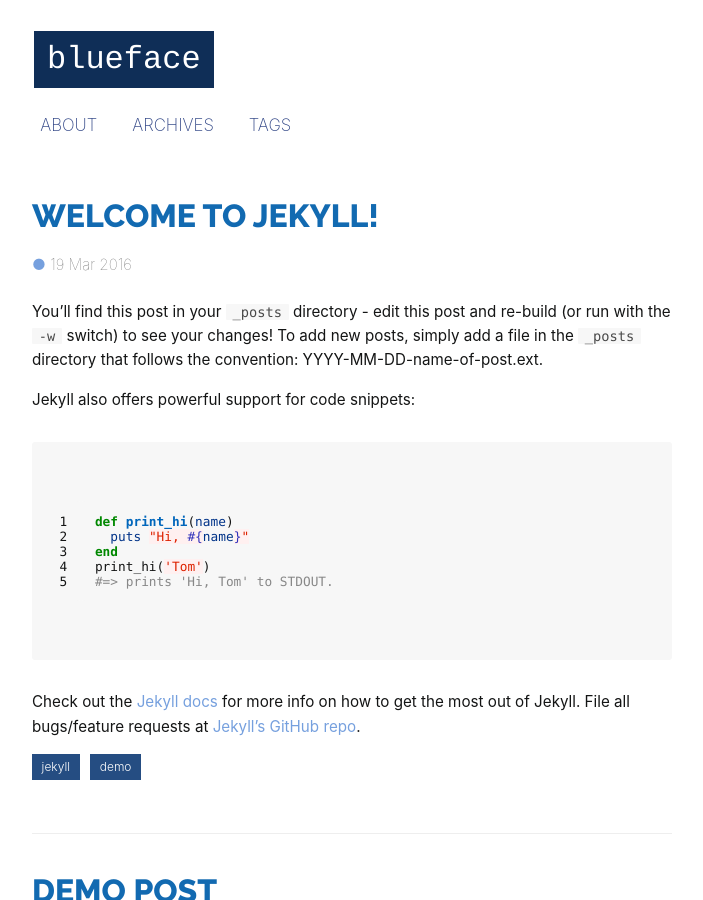
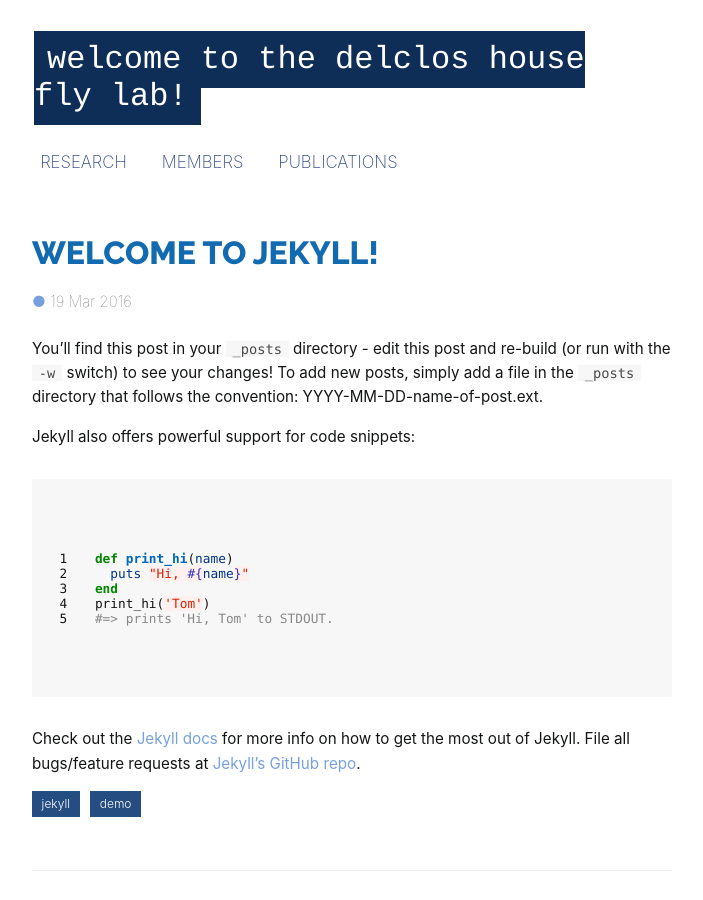
Before and after one commit to pjdelclos/pjdelclos.github.io, a Jekyll site: the page built from index.html, in a window 1280 px wide and 900 px high. Shown: the whole window, without its empty margins (288-991 px from the left). Built offline with Jekyll 4.4.1, drawn with Linux system fonts in a browser that asks for light colours; some web fonts are replaced; the list of posts is cut into pages by our own code.

Commit message:
Update _config.yml

```diff
--- a/_config.yml
+++ b/_config.yml
@@ -1,5 +1,5 @@
 # Jekyll Defaults
-title: blueface
+title: Welcome to the Delclos House Fly Lab!
 description: A small and simple site I made to test out Jekyll.
 baseurl: "" # the subpath of your site, e.g. /blog
 
@@ -13,9 +13,9 @@ gems: [jekyll-paginate]
 paginate_path: "/page:num"
 rss_path: /feed.xml
 navigation:
-- text: About
+- text: Research
   url: /about/
-- text: Archives
+- text: Members
   url: /archives/
-- text: Tags
+- text: Publications
   url: /tags/
```
